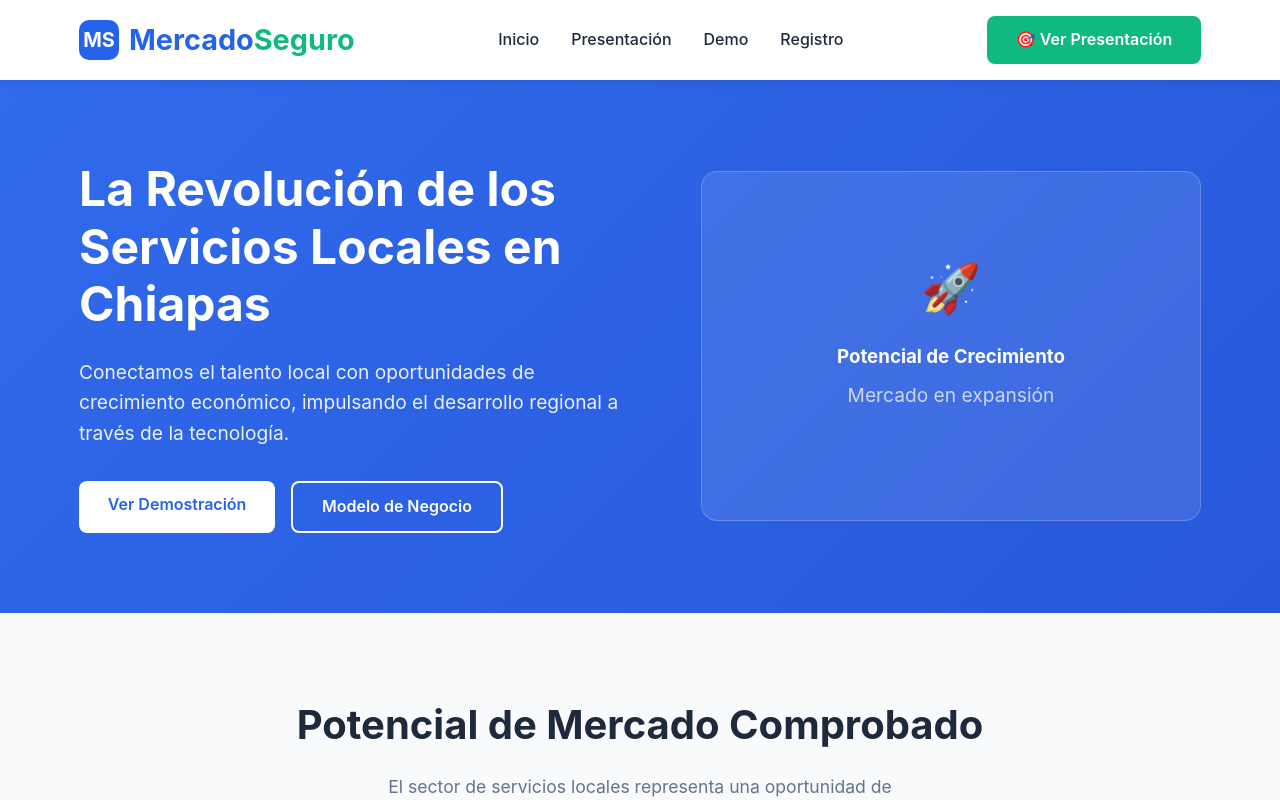
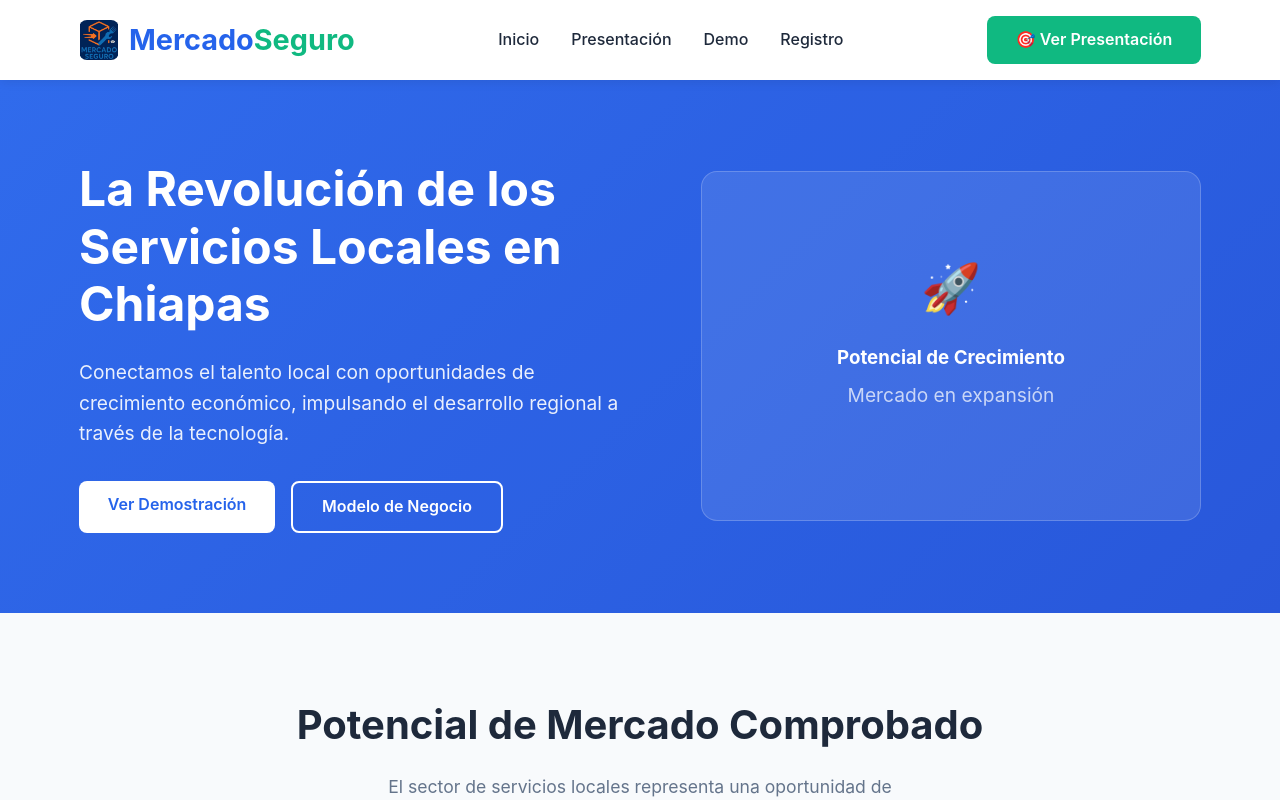
Before and after one commit to NichanUwU/ManoSeguras, a plain HTML site: page index.html in a window 1280 px wide. Shown: the top 800 px of the page. Drawn offline with Linux system fonts and the light colour scheme.

Commit message:
Actualizacion 24 creo que ya quedo

```diff
--- a/components/header.html
+++ b/components/header.html
@@ -2,7 +2,9 @@
     <div class="container">
         <div class="header-content">
             <div class="logo">
-                <div class="logo-icon">MS</div>
+                <div class="logo-icon">
+                    <img src="assets/logo.png" alt="MercadoSeguro" style="width: 40px; height: 40px;">
+                </div>
                 <div class="logo-text">Mercado<span>Seguro</span></div>
             </div>
             <nav>
--- a/css/components.css
+++ b/css/components.css
@@ -21,16 +21,16 @@ header {
 }
 
 .logo-icon {
-    width: 40px;
-    height: 40px;
-    background: var(--primary);
-    border-radius: 10px;
     display: flex;
     align-items: center;
     justify-content: center;
-    color: white;
-    font-weight: bold;
-    font-size: 20px;
+}
+
+.logo-icon img {
+    width: 40px;
+    height: 40px;
+    border-radius: 8px;
+    object-fit: contain; /* Cambiado de 'cover' a 'contain' para mejor visualización */
 }
 
 .logo-text {
@@ -42,6 +42,8 @@ header {
 .logo-text span {
     color: var(--secondary);
 }
+
+/* ... el resto de tus estilos ... */
 
 nav ul {
     display: flex;
```
